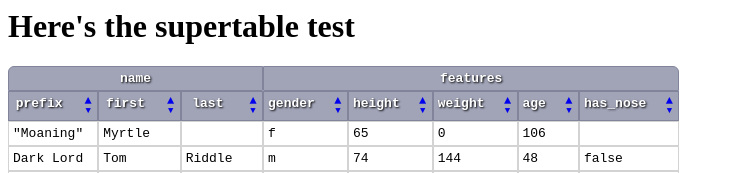
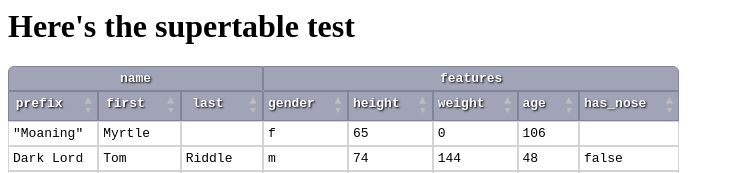
Before and after one commit to rpanos/Excel-using-backbone, a plain HTML site: page index.html in a window 1280 px wide. Shown: the top 173 px of the page, without its empty margins (0-734 px from the left). Drawn offline with Linux system fonts and the light colour scheme.

Commit message:
arrow color

```diff
--- a/css/style.css
+++ b/css/style.css
@@ -83,10 +83,14 @@ th .sort-arrows {
 th .sort-arrows .up {
   font-size: 12px;
   line-height: 10px;
+
+  color: #bdbdbd;
 }
 th .sort-arrows .down {
   font-size: 9px;
   line-height: 10px;
+
+  color: #bdbdbd;
 }
 
 tr.data-row td,
```
